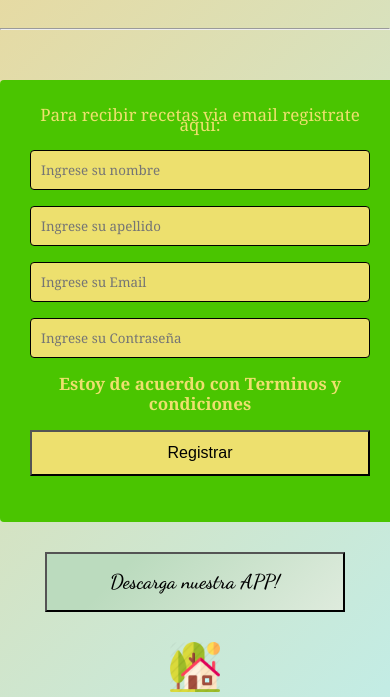
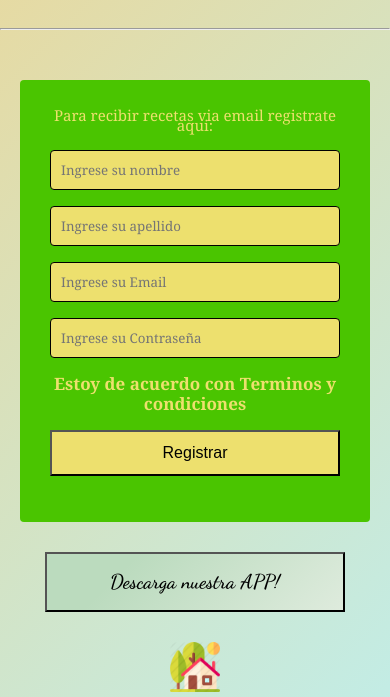
Before and after one commit to LucianoWilberger/VN-4-NEW, a website: page index.html in a window 390 px wide. Shown: the part 1140-1837 px from the top of the page. Drawn offline with nearby package versions, Linux system fonts and the light colour scheme.

Commit message:
agregado responsive

```diff
--- a/scss/_responsive.scss
+++ b/scss/_responsive.scss
@@ -1,6 +1,9 @@
 @media only screen and (min-width: 320px) and (max-width: 480px) {
+
+
       h1 {
       font-size: 42px; }
+
       h2 {
       font-size: 25px;
       background-color: #4ac500;
@@ -10,12 +13,14 @@
       color: #ede06e;
       border: 1px solid black;
       align-items: center; }
+
       #imgLog {
       display: flex;
       justify-content: center;
       margin: auto;
       height: 170px;
       width: 170px; }
+
       .buscador {
       width: 0%;
       display: grid;
@@ -23,6 +28,7 @@
       justify-items: end;
       font-family: 'Dancing Script', cursive;
       height: 15px; }
+
       nav div {
       background-color: #7ee8fa;
       background-image: linear-gradient(315deg, #7ee8fa 0%, #80ff72 74%);
@@ -30,10 +36,12 @@
       padding: 2px;
       border: 1px solid black;
       font-size: 12px; }
+
       .grillaMenu {
       display: flex;
       flex-flow: row;
       justify-content: center; }
+
       .menuMain {
       display: flex;
       list-style-type: none;
@@ -44,11 +52,13 @@
       text-align: center;
       font-size: 18px;
       font-family: 'Dancing Script', cursive; }
+
       .bordeRedondeado {
       border-radius: 10%;
       height: 250px;
       width: 150px;
       grid-gap: 10px; }
+
       .galleryText {
       position: absolute;
       bottom: 0;
@@ -57,32 +67,100 @@
       margin: 10px;
       background-color: white;
       border-radius: 10px; }
+
       .tablaContainer {
       margin: 150px auto;
       width: 300px;
       font-family: 'Bitter', serif;
       font-size: 14px; }
+
       table {
       background-color: #7ee8fa;
       background-image: linear-gradient(315deg, #7ee8fa 0%, #80ff72 74%);
       text-align: left;
       border-collapse: collapse;
       width: 100%; }
+
       th, td {
       padding: 5px;
       border: black solid 1px; }
+
       thead {
       background-color: #7ee8fa;
       background-image: linear-gradient(315deg, #7ee8fa 0%, #80ff72 74%);
       border-bottom: solid 3px #281d06;
       color: black; }
+
       tr:nth-child(even) {
       background-color: #d5d4d8; }
+
       .imgTable {
       display: flex;
       height: 25px;
       width: 25px;
-      justify-content: center; } }
+      justify-content: center; }
+    }
+
+    .formRegister{
+      width: 350px;
+      background-color: #4ac500;
+      padding: 30px;
+      margin: auto;
+      margin-top: 50px;
+      border-radius: 4px;
+      font-family: Cambria, Cochin, Georgia, Times, 'Times New Roman', serif;
+      color: #ede06e;
+  }
+
+     .formRegister h3{
+      height: 40px;
+      text-align: center;
+      font-size: 17px;
+      line-height: 20px;
+  }
+
+     .controls{
+      width: 100%;
+      background-color: #ede06e;
+      padding: 10px;
+      border-radius: 4px;
+      margin-bottom: 16px;
+      border: solid black 1px;
+      font-family: Cambria, Cochin, Georgia, Times, 'Times New Roman', serif;
+  }
+
+     .formRegister p{
+      height: 40px;
+      text-align: center;
+      font-size: 15px;
+      line-height: 10px;
+
+  }
+
+     .formRegister a{
+      color: #ede06e;
+      text-decoration: none;
+  }
+     .formRegister a:hover{
+      color: white;
+      text-decoration: underline;
+  }
+
+     .formRegister .botons{
+      width: 100%;
+      background-color: #ede06e;
+      color: black;
+      padding: 12px;
+      margin: 16px 0;
+      font-size: 16px;
+  }
+
+     .textFooter{
+      text-align: center;
+      font-size: 20px;
+  }
+
+
 
   /* Smartphones (landscape) ----------- */
   @media only screen and (min-width: 321px) {
```
Also changed, not shown: css/style.css. Lines whose indentation alone changed are shown as unchanged.
